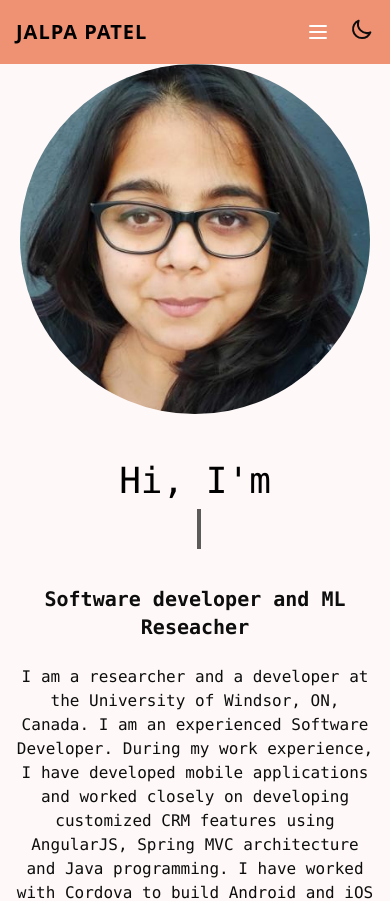
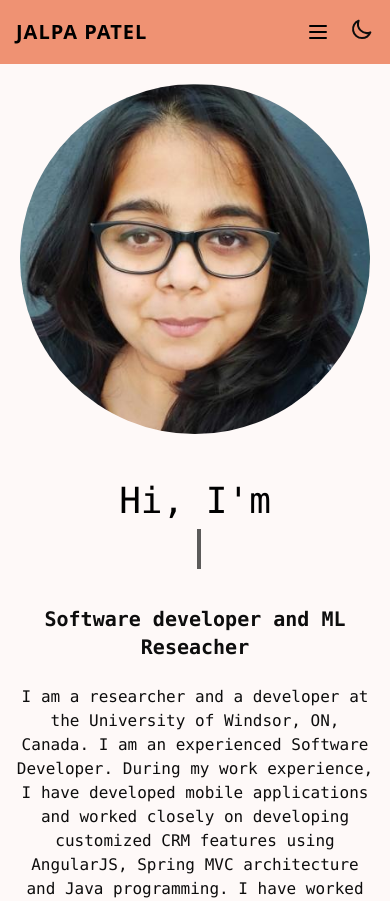
Before and after one commit to jalpa015/jalpa, a Next.js app: page / in a window 390 px wide. Shown: the top 901 px of the page. Built offline with nearby package versions, Linux system fonts and the light colour scheme.

Commit message:
Minor CSS fixes

```diff
--- a/components/About.js
+++ b/components/About.js
@@ -3,7 +3,7 @@ import Image from 'next/image'
 
 const About = () => {
   return (
-    <div className="container mx-auto px-4">
+    <div className="container mx-auto px-4 pt-5">
       <div className="item-center flex flex-col-reverse text-center font-mono lg:-mx-4 lg:flex lg:flex-row lg:space-x-5 lg:text-left">
         <div className="lg:mt-12 lg:px-4 ">
           {/* <h1 className="text-2xl font-bold text-gray-900 lg:text-5xl dark:text-white">
--- a/components/Navigation.js
+++ b/components/Navigation.js
@@ -26,7 +26,7 @@ export const Navigation = () => {
         </a>
       </Link>
       <button
-        className=" hover:text-yellow-300 ml-auto inline-flex rounded p-3 text-white outline-none lg:hidden"
+        className=" hover:text-yellow-300 ml-auto inline-flex rounded p-3 dark:text-white outline-none lg:hidden"
         onClick={handleClick}
       >
         <svg
```
